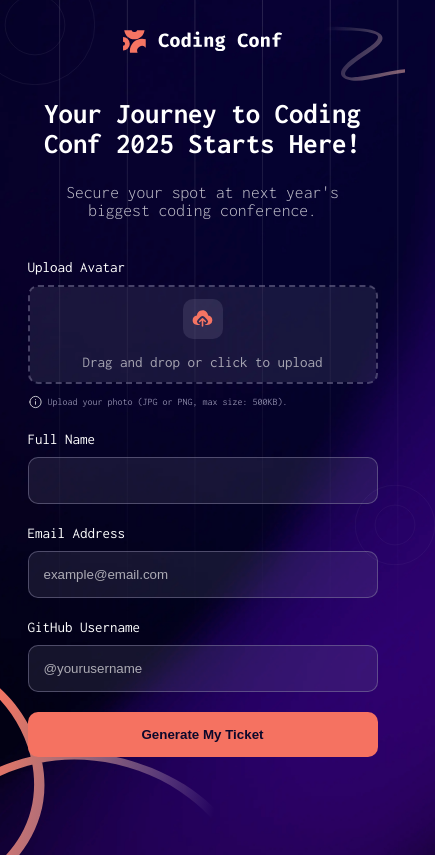
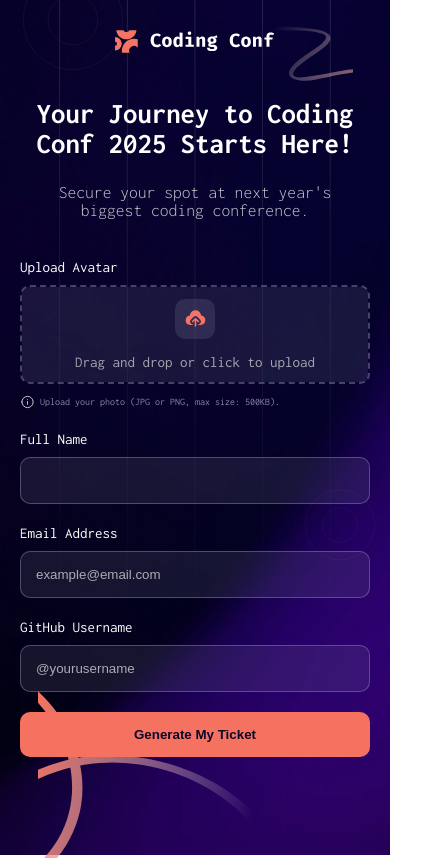
Before and after one commit to guilhermegiovani/projetos-javascript, a plain HTML site: page projeto-12/index.html in a window 390 px wide. Shown: the whole page, 435 px wide, since content can reach past the window. Drawn offline with Linux system fonts and the light colour scheme.

Commit message:
Update style.css

```diff
--- a/projeto-12/estilos/style.css
+++ b/projeto-12/estilos/style.css
@@ -460,39 +460,51 @@ input.input_error {
     stroke: #9f5151;
 }
 
-@media screen and (max-width: 400px) {
+@media screen and (max-width: 450px) {
+
+    html {
+        display: flex;
+        align-items: center;
+        justify-content: center;
+    }
 
     body {
         height: 855px;
-        width: 405px;
+        width: 450px;
+    }
+
+    main {
+        overflow: hidden;
     }
 
     main,
     #forms_conf {
-        width: 100%;
+        width: 375px;
     }
 
     .circle_top {
-        width: 120px;
-        top: -35px;
-        left: -25px;
+        width: 100px;
+        top: -30px;
+        left: 23px;
     }
 
     .squiggly_line_top {
         width: 120px;
         top: 25px;
+        right: 37px;
     }
 
     .squiggly_line_bottom {
         width: 250px;
-        bottom: 2;
+        bottom: -3px;
+        left: 38px;
         z-index: -1;
     }
 
     .circle_center {
-        width: 80px;
-        right: -30px;
-        top: 485px;
+        width: 70px;
+        right: 15px;
+        top: 490px;
     }
 
     .logo_full {
```
